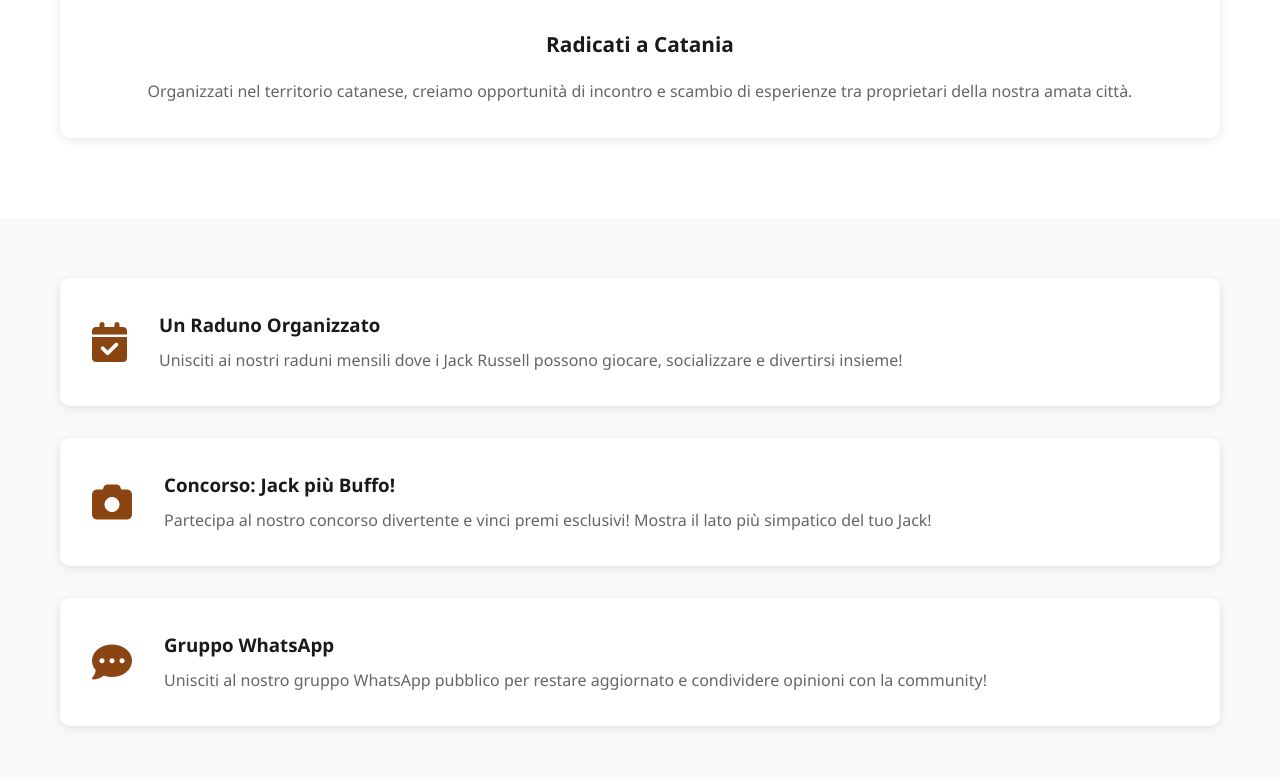
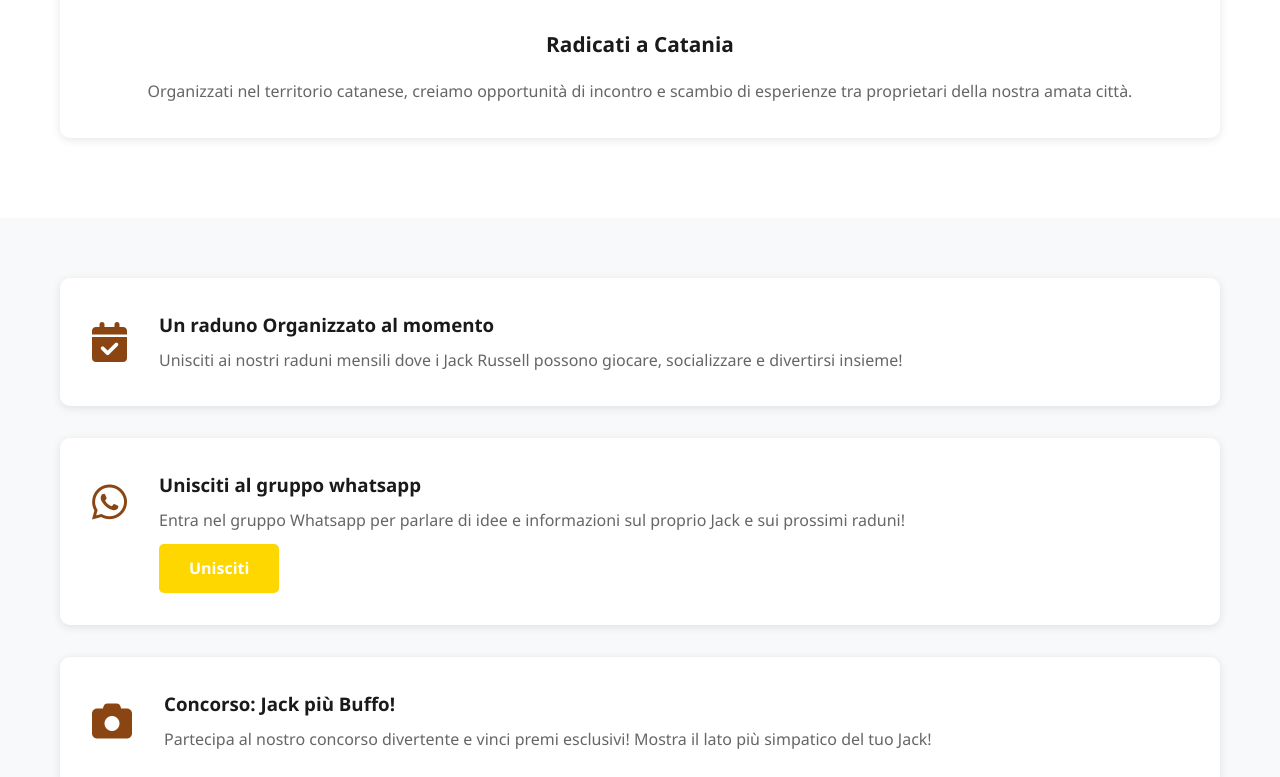
Before and after one commit to afa79337-cpu/radunijackrussellcatania, a plain HTML site: page index.html in a window 1280 px wide. Shown: the part 2014-2791 px from the top of the page. Drawn offline with Linux system fonts and the light colour scheme.

Commit message:
Aggiunto box WhatsApp nella sezione highlights

```diff
--- a/index.html
+++ b/index.html
@@ -102,8 +102,18 @@
                     <i class="fas fa-calendar-check"></i>
                 </div>
                 <div class="highlight-content">
-                    <h3>Un Raduno Organizzato</h3>
+                    <h3>Un raduno Organizzato al momento</h3>
                     <p>Unisciti ai nostri raduni mensili dove i Jack Russell possono giocare, socializzare e divertirsi insieme!</p>
+                </div>
+            </div>
+            <div class="highlight-item">
+                <div class="highlight-icon">
+                    <i class="fab fa-whatsapp"></i>
+                </div>
+                <div class="highlight-content">
+                    <h3>Unisciti al gruppo whatsapp</h3>
+                    <p>Entra nel gruppo Whatsapp per parlare di idee e informazioni sul proprio Jack e sui prossimi raduni!</p>
+                    <a href="https://form.jotform.com/251222128423344" target="_blank" class="btn btn-primary" style="display: inline-block; margin-top: 10px;">Unisciti</a>
                 </div>
             </div>
             <div class="highlight-item">
```
